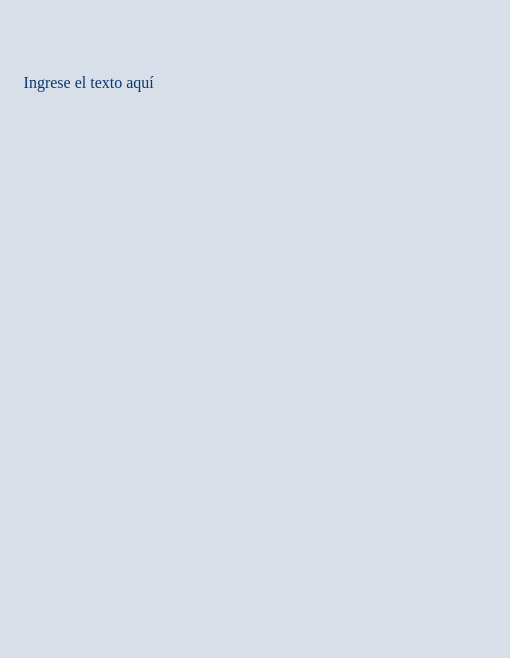
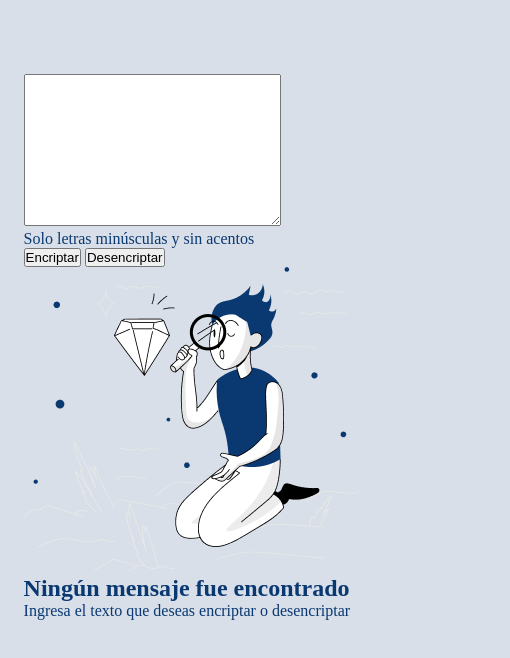
Before and after one commit to NorPaul/Challenge_Encriptador_Texto, a plain HTML site: page index.html in a window 1280 px wide. Shown: the full height of the page, 130-640 px from the left. Drawn offline with Linux system fonts and the light colour scheme.

Commit message:
Actualizacion de indexHTML

```diff
--- a/index.html
+++ b/index.html
@@ -15,12 +15,36 @@
 
     <main class="presentacion">
         <section class="presentacion_Contenido">
-            <p>Ingrese el texto aquí</p>
+            <div class="presentacion_Contenido_Entrada">
+                <textarea
+                    class="texto"
+                    name="texto"
+                    id="texto"
+                    cols="30"
+                    rows="10"
+                    placeholder="Ingresa el texto aquí">
+                </textarea>
+
+                <p class="terminos"> Solo letras minúsculas y sin acentos</p>
+
+                <div class="botones">
+                    <button class="boton_Encriptar" type="button" onclick="encriptar();">
+                        Encriptar
+                    </button>
+
+                    <button class="boton_Desencriptar" type="button" onclick="desencriptar();">
+                        Desencriptar
+                    </button>
+                </div>
+            </div>
+
+            <div class="presentacion_Contenido_Salida">
+                <img class="presentacion_Contenido_Salida_Imagen" src="Assets/Muñeco.png" alt="Imagen de una persona buscando con una lupa">
+                <h2 class="presentacion_Contenido_Salida_Titulo">Ningún mensaje fue encontrado</h2>
+                <p class="presentacion_Contenido_Salida_Texto">Ingresa el texto que deseas encriptar o desencriptar</p>
+            </div>
         </section>
     </main>
-
-    <footer>
-
-    </footer>
 </body>
+<script src="index.js"></script>
 </html>
```
